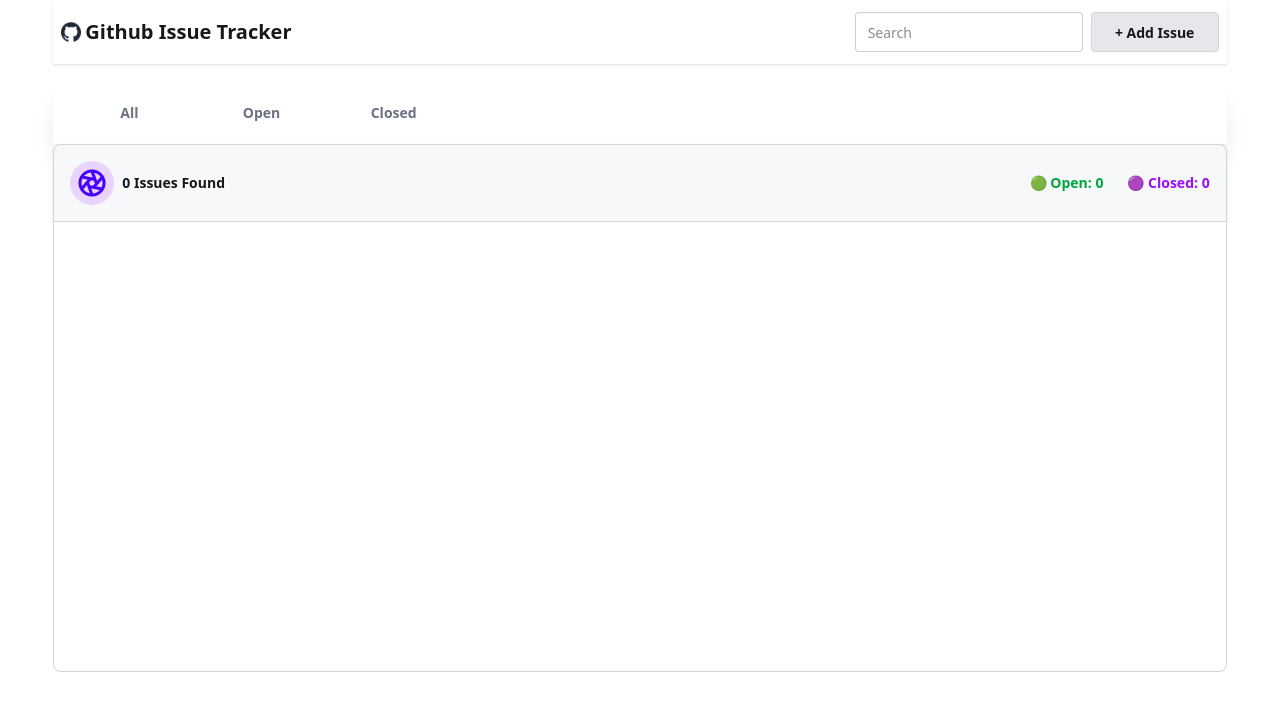
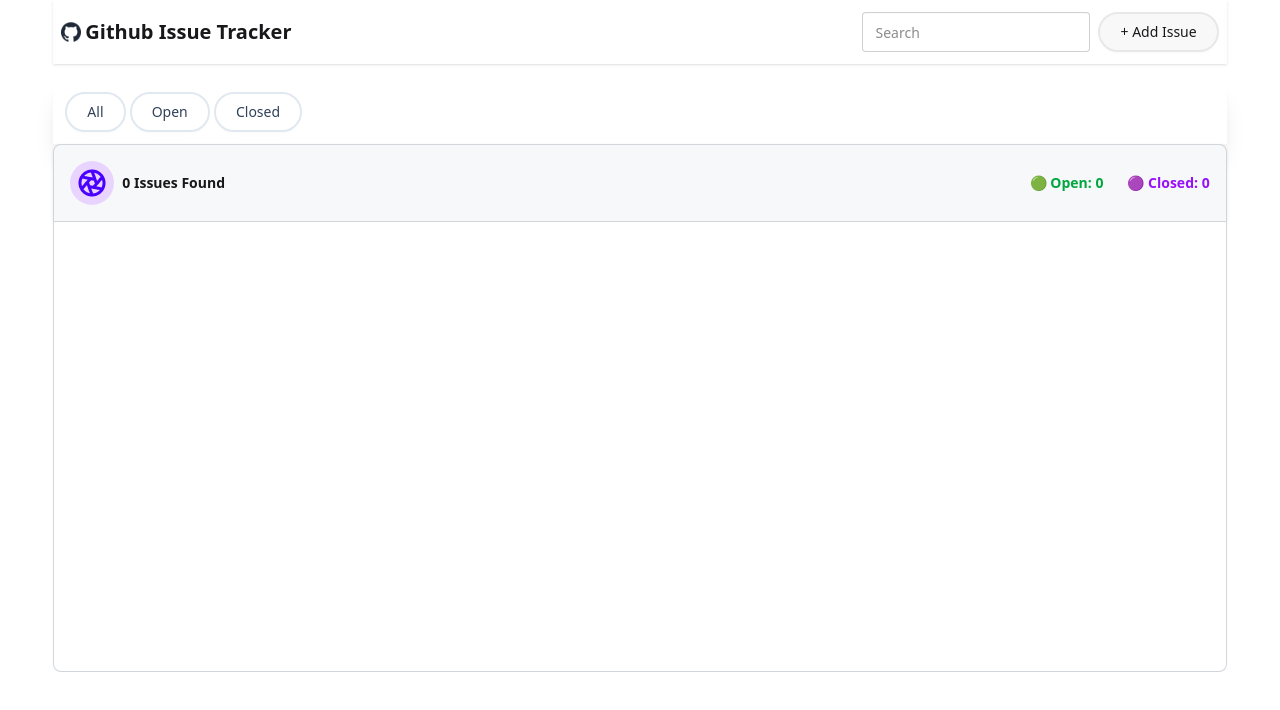
Before and after one commit to HeadExchange02/Github-Issue-Tracker, a plain HTML site: page home.html in a window 1280 px wide. Both pictures are taken after a click on the button "All". Drawn offline with nearby package versions, Linux system fonts and the light colour scheme; no server answers.

Commit message:
working on changeing tab function

```diff
--- a/Scripts/script.js
+++ b/Scripts/script.js
@@ -1,6 +1,8 @@
-console.log("ok")
+const tabActive = ['bg-navy', 'border-navy', 'text-white']
+const tabInactive = ['bg-transparent', 'text-slate-700', 'border-slate-200', 'text-black']
 
 let allData = [];
+let currentTab = 'all';
 
 async function allIssuesData() {
     try {
@@ -68,18 +70,36 @@ function renderData(dataList) {
     })
 }
 
-function changeTab(type, btn) {
-    const tabButtons = document.querySelectorAll('#tab-btn button');
-    console.log(tabButtons);
-    tabButtons.forEach(button => {
-        button.classList.remove('bg-gray-200', 'font-bold', 'border-gray-300')
-        button.classList.add('btn-ghost', 'text-gray-500', 'border-none')
-    })
-    btn.classList.add('bg-gray-200', 'font-bold', 'border-gray-300');
-    btn.classList.remove('btn-ghost', 'text-gray-500', 'border-none');
+function changeTab(type, btn, tab) {
+    const tabs = ['all', 'open', 'closed'];
+    currentTab = tab;
 
-    if (type === 'all') renderData(allData);
-    else renderData(allData.filter(i => i.status === type));
+    for (const t of tabs) {
+        const tabName = document.getElementById('tab-' + t);
+        console.log(tabName);
+
+        if (t === tab) {
+            tabName.classList.remove(...tabInactive);
+            tabName.classList.add(...tabActive);
+        }
+        else{
+            tabName.classList.remove(...tabActive);
+            tabName.classList.add(...tabInactive);
+        }
+    }
+
+    //     const tabButtons = document.querySelectorAll('#tab-btn button');
+    //     console.log(tabButtons);
+
+    //     tabButtons.forEach(button => {
+    //         button.classList.add('btn-ghost', 'text-gray-500', 'border-none')
+    //         button.classList.remove('bg-gray-200', 'font-bold', 'border-gray-300')
+    //     })
+    //     btn.classList.remove('btn-ghost', 'text-gray-500', 'border-none');
+    //     btn.classList.add('bg-gray-200', 'font-bold', 'border-gray-300');
+
+    //         if (type === 'all') renderData(allData);
+    //     else renderData(allData.filter(i => i.status === type));
 }
 
 
--- a/home.html
+++ b/home.html
@@ -23,7 +23,7 @@
                 </div>
                 <div class="flex gap-2">
                     <input type="text" placeholder="Search" class="input input-bordered w-24 md:w-auto" />
-                    <button id="add-issue-btn" class="btn btn-md bg-gray-200 border-gray-300 font-bold min-w-32">+ Add Issue</button>
+                    <button id="add-issue-btn" class="btn btn-md px-5 py-1.5 rounded-full border-2 text-sm font-medium cursor-pointer transition-all duration-200">+ Add Issue</button>
                 </div>
             </div>
         </div>
@@ -31,9 +31,9 @@
 
     <section class="w-11/12 mx-auto">
         <div id="tab-btn" class="shadow-xl p-3 mt-4">
-            <button id="tab-all" class="btn btn-md btn-ghost bg-gray-200 border-gray-300 font-bold min-w-32" onclick="changeTab()">All</button>
-            <button id="tab-open" class="btn btn-md btn-ghost bg-gray-200 border-gray-300 font-bold min-w-32" onclick="changeTab()">Open</button>
-            <button id="tab-closed" class="btn btn-md btn-ghost bg-gray-200 border-gray-300 font-bold min-w-32" onclick="changeTab()">Closed</button>
+            <button id="tab-all" class="btn btn-md px-5 py-1.5 rounded-full border-2 text-sm font-medium cursor-pointer transition-all duration-200" onclick="changeTab()">All</button>
+            <button id="tab-open" class="btn btn-md px-5 py-1.5 rounded-full border-2 text-sm font-medium cursor-pointer transition-all duration-200" onclick="changeTab()">Open</button>
+            <button id="tab-closed" class="btn btn-md px-5 py-1.5 rounded-full border-2 text-sm font-medium cursor-pointer transition-all duration-200" onclick="changeTab()">Closed</button>
         </div>
 
         <div class="bg-[#F6F8FA] border border-gray-300 rounded-t-lg p-4 flex items-center justify-between text-sm font-bold shadow-sm">
```
